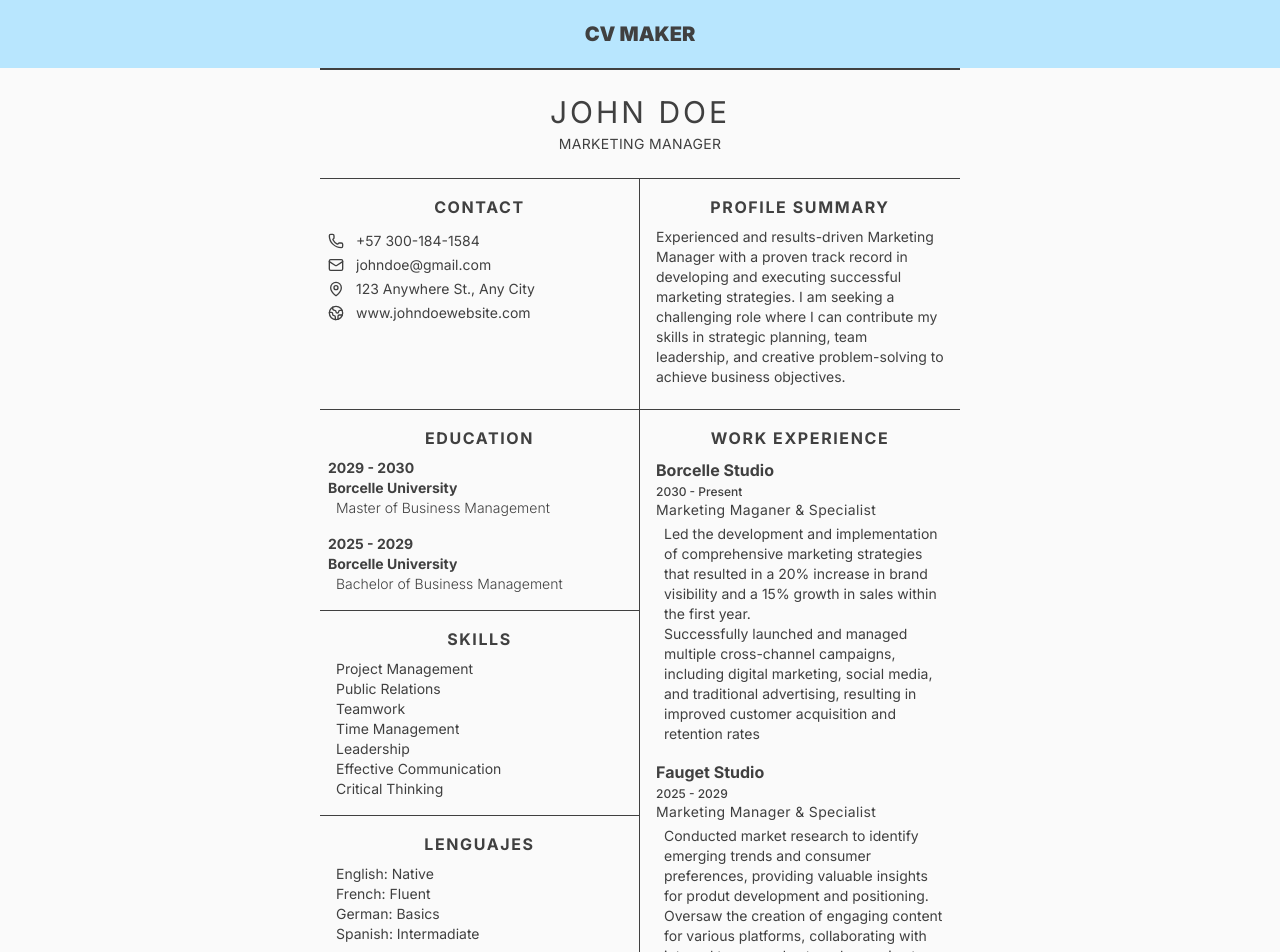
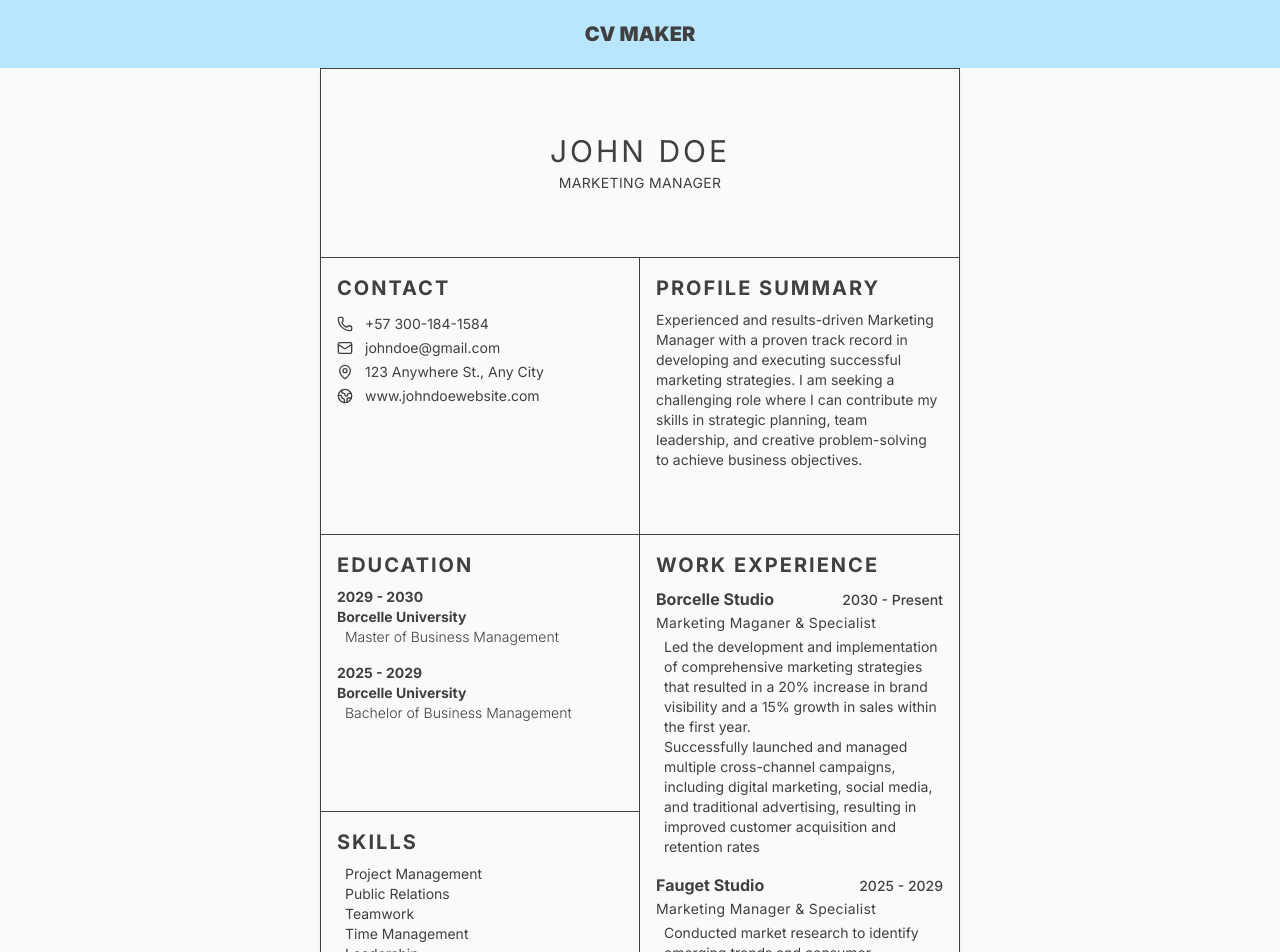
Before and after one commit to Carlosaac23/TOP-cv-application, a React (Vite) app: page / in a window 1280 px wide. Shown: the top 952 px of the page. Built offline with nearby package versions, Linux system fonts and the light colour scheme.

Commit message:
style: finish responsive design

```diff
--- a/src/components/Form/Contact.jsx
+++ b/src/components/Form/Contact.jsx
@@ -36,8 +36,8 @@ export default function Contact() {
   ];
 
   return (
-    <div className='flex flex-col gap-1 border-b px-2 py-4 md:border-r'>
-      <h2 className='mb-2 text-center font-bold tracking-widest uppercase'>
+    <div className='flex flex-col gap-1 border-b px-2 py-4 md:border-r md:px-4'>
+      <h2 className='mb-2 text-center font-bold tracking-widest uppercase md:text-left md:text-xl'>
         Contact
       </h2>
       {contactMethods.map((props, index) => {
--- a/src/components/Form/Education.jsx
+++ b/src/components/Form/Education.jsx
@@ -16,8 +16,8 @@ export default function Education() {
   ]);
 
   return (
-    <div className='border-b px-2 py-4 md:border-r'>
-      <h2 className='mb-2 text-center font-bold tracking-widest uppercase'>
+    <div className='border-b px-2 py-4 md:border-r md:px-4'>
+      <h2 className='mb-2 text-center font-bold tracking-widest uppercase md:text-left md:text-xl'>
         Education
       </h2>
       {educations.map(({ year, university, career }, index) => {
--- a/src/components/Form/Experience.jsx
+++ b/src/components/Form/Experience.jsx
@@ -36,7 +36,7 @@ export default function Experience() {
 
   return (
     <div className='border-b px-2 py-4 md:row-span-4 md:px-4'>
-      <h2 className='mb-2 text-center font-bold tracking-widest uppercase'>
+      <h2 className='mb-2 text-center font-bold tracking-widest uppercase md:text-left md:text-xl'>
         Work Experience
       </h2>
       {jobs.map((job, jobIndex) => {
@@ -62,6 +62,7 @@ export default function Experience() {
 
         return (
           <div key={jobIndex} className='not-last:mb-4'>
+            <div className='md:flex md:justify-between'>
               <SingleLineEdit
                 name='Company'
                 value={company}
@@ -72,8 +73,9 @@ export default function Experience() {
                 name='Years'
                 value={years}
                 setValue={updateYears}
-              className={'block text-xs font-medium'}
+                className={'block text-xs font-medium md:text-sm'}
               />
+            </div>
             <SingleLineEdit
               name='Position'
               value={position}
--- a/src/components/Form/Form.jsx
+++ b/src/components/Form/Form.jsx
@@ -8,7 +8,7 @@ import Summary from './Summary';
 
 export default function Form() {
   return (
-    <main className='m-2 border-t-2 md:grid md:grid-cols-2 lg:m-auto lg:max-w-[80%] xl:max-w-[50%]'>
+    <main className='m-2 border-t md:grid md:grid-cols-2 md:grid-rows-[auto_repeat(4,1fr)] md:border-x lg:m-auto lg:max-w-[80%] lg:shadow-md xl:max-w-[50%]'>
       <Name />
       <Contact />
       <Summary />
--- a/src/components/Form/Languages.jsx
+++ b/src/components/Form/Languages.jsx
@@ -10,8 +10,8 @@ export default function Languages() {
   ]);
 
   return (
-    <div className='border-b px-2 py-4 md:border-r'>
-      <h2 className='mb-2 text-center font-bold tracking-widest uppercase'>
+    <div className='border-b px-2 py-4 md:border-r md:px-4'>
+      <h2 className='mb-2 text-center font-bold tracking-widest uppercase md:text-left md:text-xl'>
         Lenguajes
       </h2>
 
--- a/src/components/Form/Name.jsx
+++ b/src/components/Form/Name.jsx
@@ -6,7 +6,7 @@ export default function Name() {
   const [profession, setProfession] = useState('Marketing Manager');
 
   return (
-    <div className='flex flex-col items-center gap-1 border-b px-2 py-6 md:col-span-2'>
+    <div className='flex flex-col items-center gap-1 border-b px-2 py-6 md:col-span-2 md:py-16'>
       <SingleLineEdit
         name='Name'
         value={name}
--- a/src/components/Form/Skills.jsx
+++ b/src/components/Form/Skills.jsx
@@ -13,8 +13,8 @@ export default function Skills() {
   ]);
 
   return (
-    <div className='border-b px-2 py-4 md:border-r'>
-      <h2 className='mb-2 text-center font-bold tracking-widest uppercase'>
+    <div className='border-b px-2 py-4 md:border-r md:px-4'>
+      <h2 className='mb-2 text-center font-bold tracking-widest uppercase md:text-left md:text-xl'>
         Skills
       </h2>
 
--- a/src/components/Form/Summary.jsx
+++ b/src/components/Form/Summary.jsx
@@ -9,7 +9,7 @@ export default function Summary() {
 
   return (
     <div className='border-b px-2 py-4 md:px-4'>
-      <h2 className='mb-2 text-center font-bold tracking-widest uppercase'>
+      <h2 className='mb-2 text-center font-bold tracking-widest uppercase md:text-left md:text-xl'>
         Profile Summary
       </h2>
       <MultiLineEdit
```
Lines whose indentation alone changed are shown as unchanged.
